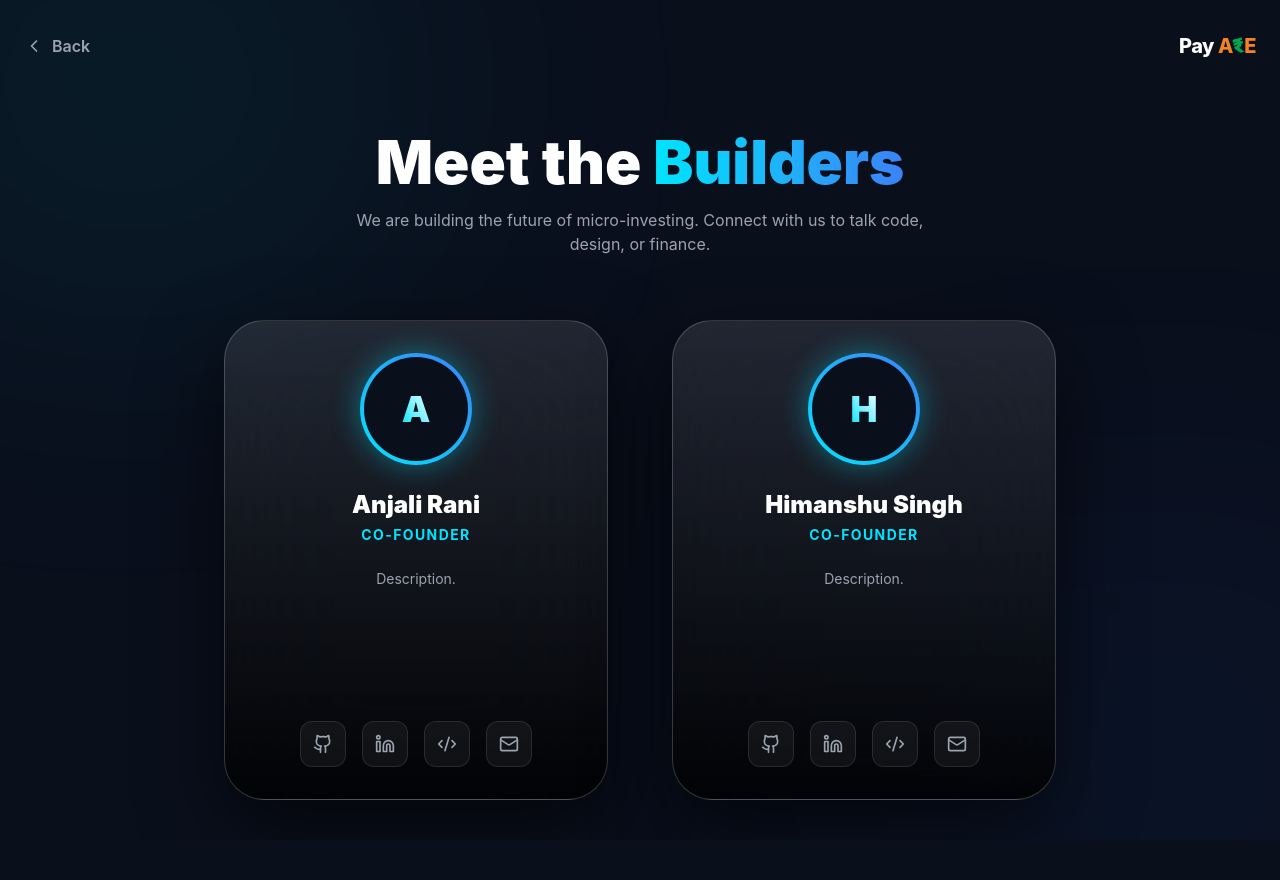
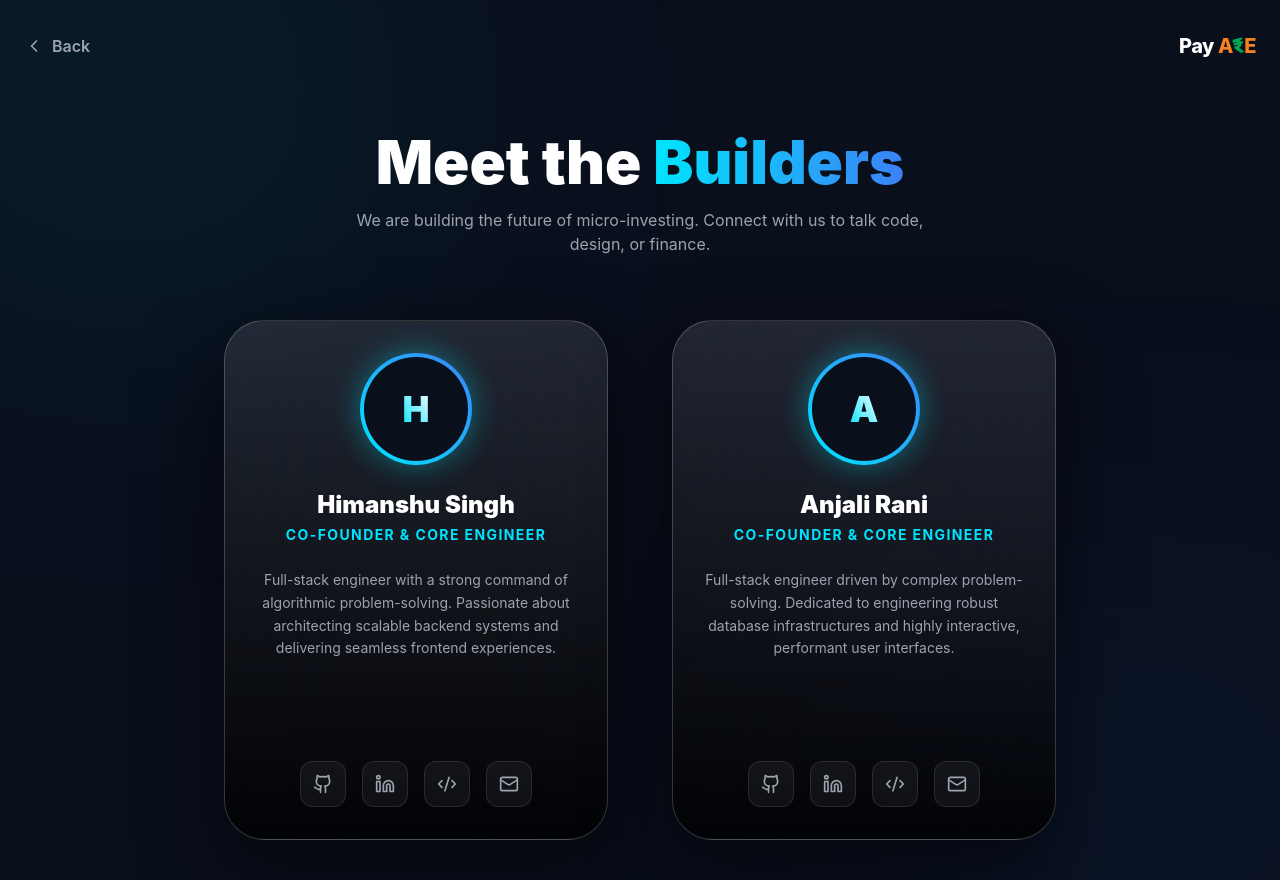
Before and after one commit to himanshusinghhls/payae-frontend, a React (Vite) app: page /contact in a window 1280 px wide. Before the commit the page ends 840 px from the top, so only its background shows below. Built offline with nearby package versions, Linux system fonts and the light colour scheme; no server answers.

Commit message:
Improvements..

```diff
--- a/src/pages/Contact.tsx
+++ b/src/pages/Contact.tsx
@@ -2,7 +2,7 @@ import { motion, useMotionValue, useSpring, useTransform } from "framer-motion";
 import { Github, Linkedin, Mail, Code2, ChevronLeft } from "lucide-react";
 import { useNavigate } from "react-router-dom";
 
-const DeveloperCard = ({ name, role, email, github, linkedin, leetcode, delay }: any) => {
+const DeveloperCard = ({ name, role, description, email, github, linkedin, leetcode, delay }: any) => {
   const mouseX = useMotionValue(0);
   const mouseY = useMotionValue(0);
   const springX = useSpring(mouseX, { stiffness: 150, damping: 20 });
@@ -14,7 +14,7 @@ const DeveloperCard = ({ name, role, email, github, linkedin, leetcode, delay }:
   return (
     <motion.div
       initial={{ opacity: 0, y: 50 }} animate={{ opacity: 1, y: 0 }} transition={{ duration: 0.8, delay }}
-      className="relative w-full max-w-sm h-[480px] perspective-[1500px]"
+      className="relative w-full max-w-sm h-[520px] perspective-[1500px]"
       onMouseMove={(e: any) => {
         const rect = e.currentTarget.getBoundingClientRect();
         mouseX.set((e.clientX - rect.left) / rect.width - 0.5);
@@ -34,16 +34,15 @@ const DeveloperCard = ({ name, role, email, github, linkedin, leetcode, delay }:
 
         <h2 style={{ transform: "translateZ(40px)" }} className="text-2xl font-black text-white mb-1">{name}</h2>
         <p style={{ transform: "translateZ(30px)" }} className="text-sm font-bold text-payae-accent uppercase tracking-widest mb-6">{role}</p>
-
-        <p style={{ transform: "translateZ(20px)" }} className="text-gray-400 text-sm mb-auto">
-          Description.
+        <p style={{ transform: "translateZ(20px)" }} className="text-gray-400 text-sm mb-auto leading-relaxed">
+          {description}
         </p>
 
         <div style={{ transform: "translateZ(50px)" }} className="flex items-center gap-4 mt-6">
-          <a href={github} target="_blank" className="p-3 bg-white/5 border border-white/10 rounded-xl hover:bg-white/20 hover:text-white transition-colors text-gray-400"><Github className="w-5 h-5"/></a>
-          <a href={linkedin} target="_blank" className="p-3 bg-white/5 border border-white/10 rounded-xl hover:bg-[#0A66C2] hover:text-white transition-colors text-gray-400"><Linkedin className="w-5 h-5"/></a>
-          <a href={leetcode} target="_blank" className="p-3 bg-white/5 border border-white/10 rounded-xl hover:bg-[#FFA116] hover:text-white transition-colors text-gray-400"><Code2 className="w-5 h-5"/></a>
-          <a href={`mailto:${email}`} className="p-3 bg-white/5 border border-white/10 rounded-xl hover:bg-payae-accent hover:text-black transition-colors text-gray-400"><Mail className="w-5 h-5"/></a>
+          <a href={github} target="_blank" rel="noreferrer" className="p-3 bg-white/5 border border-white/10 rounded-xl hover:bg-white/20 hover:text-white transition-colors text-gray-400"><Github className="w-5 h-5"/></a>
+          <a href={linkedin} target="_blank" rel="noreferrer" className="p-3 bg-white/5 border border-white/10 rounded-xl hover:bg-[#0A66C2] hover:text-white transition-colors text-gray-400"><Linkedin className="w-5 h-5"/></a>
+          <a href={leetcode} target="_blank" rel="noreferrer" className="p-3 bg-white/5 border border-white/10 rounded-xl hover:bg-[#FFA116] hover:text-white transition-colors text-gray-400"><Code2 className="w-5 h-5"/></a>
+          <a href={`mailto:${email}`} className="p-3 bg-white/5 border border-white/10 rounded-xl hover:bg-[#FF8A65] hover:text-white transition-colors text-gray-400"><Mail className="w-5 h-5"/></a>
         </div>
       </motion.div>
     </motion.div>
@@ -75,23 +74,25 @@ export default function Contact() {
 
         <div className="flex flex-col md:flex-row items-center justify-center gap-8 lg:gap-16 w-full">
           <DeveloperCard
+            name="Himanshu Singh"
+            role="Co-Founder & Core Engineer"
+            description="Full-stack engineer with a strong command of algorithmic problem-solving. Passionate about architecting scalable backend systems and delivering seamless frontend experiences."
+            email="himanshusinghhls@gmail.com"
+            github="https://github.com/himanshusinghhls"
+            linkedin="https://www.linkedin.com/in/himanshusinghhls/"
+            leetcode="https://leetcode.com/u/himanshusinghhls/"
+            delay={0.3}
+          />
+          <DeveloperCard
             name="Anjali Rani"
-            role="Co-Founder"
+            role="Co-Founder & Core Engineer"
+            description="Full-stack engineer driven by complex problem-solving. Dedicated to engineering robust database infrastructures and highly interactive, performant user interfaces."
             email="anjalirani4343@gmail.com"
             github="https://github.com/anjalir111"
             linkedin="https://www.linkedin.com/in/anjali-rani-237604323/"
             leetcode="https://leetcode.com/u/anjali_rani_111111/"
             delay={0.1}
           />
-          <DeveloperCard
-            name="Himanshu Singh"
-            role="Co-Founder"
-            email="himanshusinghhls@egmail.com"
-            github="https://github.com/himanshusinghhls"
-            linkedin="https://www.linkedin.com/in/himanshusinghhls/"
-            leetcode="https://leetcode.com/u/himanshusinghhls/"
-            delay={0.3}
-          />
         </div>
       </div>
     </div>
--- a/src/pages/Dashboard.tsx
+++ b/src/pages/Dashboard.tsx
@@ -15,11 +15,11 @@ const fetchDashboard = async (): Promise<DashboardData> => {
   const res = await api.get("/api/dashboard");
   const data = res.data.data || res.data;
   return {
-    bankBalance: data.bankBalance || 0,
-    totalPayments: data.totalInvested || 0,
-    totalSavings: data.savingsBalance || data.savings || 0,
-    mfUnits: data.mutualFundUnits || data.mf || 0,
-    goldGrams: data.goldGrams || data.gold || 0,
+    bankBalance: Number(data.bankBalance || 0),
+    totalPayments: Number(data.totalInvested || 0),
+    totalSavings: Number(data.savingsBalance || data.savings || 0),
+    mfUnits: Number(data.mutualFundUnits || data.mf || 0),
+    goldGrams: Number(data.goldGrams || data.gold || 0),
   };
 };
 
@@ -87,9 +87,6 @@ export default function Dashboard() {
 
   const goldValue = data.goldGrams * 7500;
   const totalWealth = data.totalSavings + data.mfUnits + goldValue;
-  const savPct = totalWealth > 0 ? (data.totalSavings / totalWealth) * 100 : 0;
-  const mfPct = totalWealth > 0 ? (data.mfUnits / totalWealth) * 100 : 0;
-  const goldPct = totalWealth > 0 ? (goldValue / totalWealth) * 100 : 0;
 
   return (
     <AppLayout>
@@ -217,21 +214,21 @@ export default function Dashboard() {
                 <motion.div animate={{ y: [0, -5, 0] }} transition={{ duration: 3, repeat: Infinity, ease: "easeInOut" }} className="absolute bottom-2 left-4 md:left-8 bg-[#00E5FF]/10 border border-[#00E5FF]/30 p-2.5 rounded-xl shadow-[0_0_20px_rgba(0,229,255,0.2)] backdrop-blur-md flex items-center gap-2">
                   <div className="bg-[#00E5FF] p-1.5 rounded-lg text-black"><Wallet className="w-3.5 h-3.5" /></div>
                   <div>
-                    <p className="text-[9px] text-gray-300 font-bold uppercase tracking-wider">{savPct.toFixed(0)}%</p>
+                    <p className="text-[9px] text-gray-300 font-bold uppercase tracking-wider">Savings</p>
                     <p className="text-xs font-black text-white">₹{data.totalSavings.toLocaleString(undefined, {maximumFractionDigits: 0})}</p>
                   </div>
                 </motion.div>
                 <motion.div animate={{ y: [0, 5, 0] }} transition={{ duration: 3, delay: 1, repeat: Infinity, ease: "easeInOut" }} className="absolute top-2 left-1/2 -translate-x-1/2 bg-[#00FF94]/10 border border-[#00FF94]/30 p-2.5 rounded-xl shadow-[0_0_20px_rgba(0,255,148,0.2)] backdrop-blur-md flex items-center gap-2">
                   <div className="bg-[#00FF94] p-1.5 rounded-lg text-black"><TrendingUp className="w-3.5 h-3.5" /></div>
                   <div>
-                    <p className="text-[9px] text-gray-300 font-bold uppercase tracking-wider">{mfPct.toFixed(0)}%</p>
+                    <p className="text-[9px] text-gray-300 font-bold uppercase tracking-wider">Mutual Funds</p>
                     <p className="text-xs font-black text-white">₹{data.mfUnits.toLocaleString(undefined, {maximumFractionDigits: 0})}</p>
                   </div>
                 </motion.div>
                 <motion.div animate={{ y: [0, -5, 0] }} transition={{ duration: 3, delay: 2, repeat: Infinity, ease: "easeInOut" }} className="absolute bottom-2 right-4 md:right-8 bg-[#f58220]/10 border border-[#f58220]/30 p-2.5 rounded-xl shadow-[0_0_20px_rgba(245,130,32,0.2)] backdrop-blur-md flex items-center gap-2">
                   <div className="bg-[#f58220] p-1.5 rounded-lg text-black"><Coins className="w-3.5 h-3.5" /></div>
                   <div>
-                    <p className="text-[9px] text-gray-300 font-bold uppercase tracking-wider">{goldPct.toFixed(0)}%</p>
+                    <p className="text-[9px] text-gray-300 font-bold uppercase tracking-wider">Gold</p>
                     <p className="text-xs font-black text-white">₹{goldValue.toLocaleString(undefined, {maximumFractionDigits: 0})}</p>
                   </div>
                 </motion.div>
--- a/src/pages/Portfolio.tsx
+++ b/src/pages/Portfolio.tsx
@@ -9,10 +9,11 @@ type PortfolioData = { savingsBalance: number; mutualFundUnits: number; goldGram
 const fetchPortfolio = async (): Promise<PortfolioData> => {
   const response = await api.get("/api/dashboard");
   const data = response.data?.data || response.data;
+
   return {
-    savingsBalance: data.savingsBalance || data.savings || 0,
-    mutualFundUnits: data.mutualFundUnits || data.mutualFunds || data.mfUnits || data.mf || 0,
-    goldGrams: data.goldGrams || data.gold || 0,
+    savingsBalance: Number(data.savingsBalance || data.savings || 0),
+    mutualFundUnits: Number(data.mutualFundUnits || data.mf || 0),
+    goldGrams: Number(data.goldGrams || data.gold || 0),
   };
 };
 
@@ -22,9 +23,9 @@ export default function Portfolio() {
   if (isLoading) return <AppLayout><div className="flex justify-center py-20"><Loader2 className="w-10 h-10 animate-spin text-payae-accent" /></div></AppLayout>;
   if (isError || !data) return <AppLayout><p className="text-red-400 text-center mt-10">Failed to load Portfolio data.</p></AppLayout>;
 
-  const safeSavings = Number(data.savingsBalance) || 0;
-  const safeMf = Number(data.mutualFundUnits) || 0;
-  const safeGoldGrams = Number(data.goldGrams) || 0;
+  const safeSavings = data.savingsBalance;
+  const safeMf = data.mutualFundUnits;
+  const safeGoldGrams = data.goldGrams;
 
   const goldValueInRupees = safeGoldGrams * 7500;
   const totalWealth = safeSavings + safeMf + goldValueInRupees;
```
Also changed, not shown: src/pages/Landing.tsx (+1 -28 lines).
